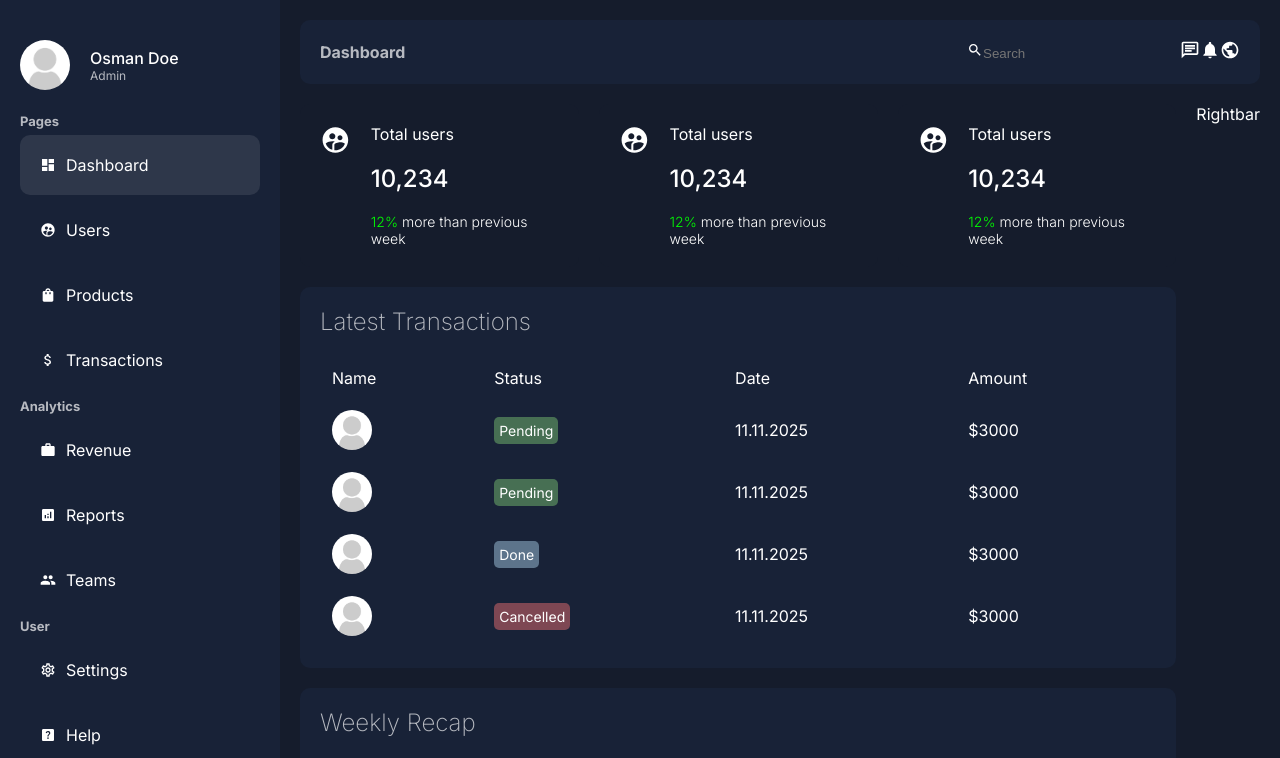
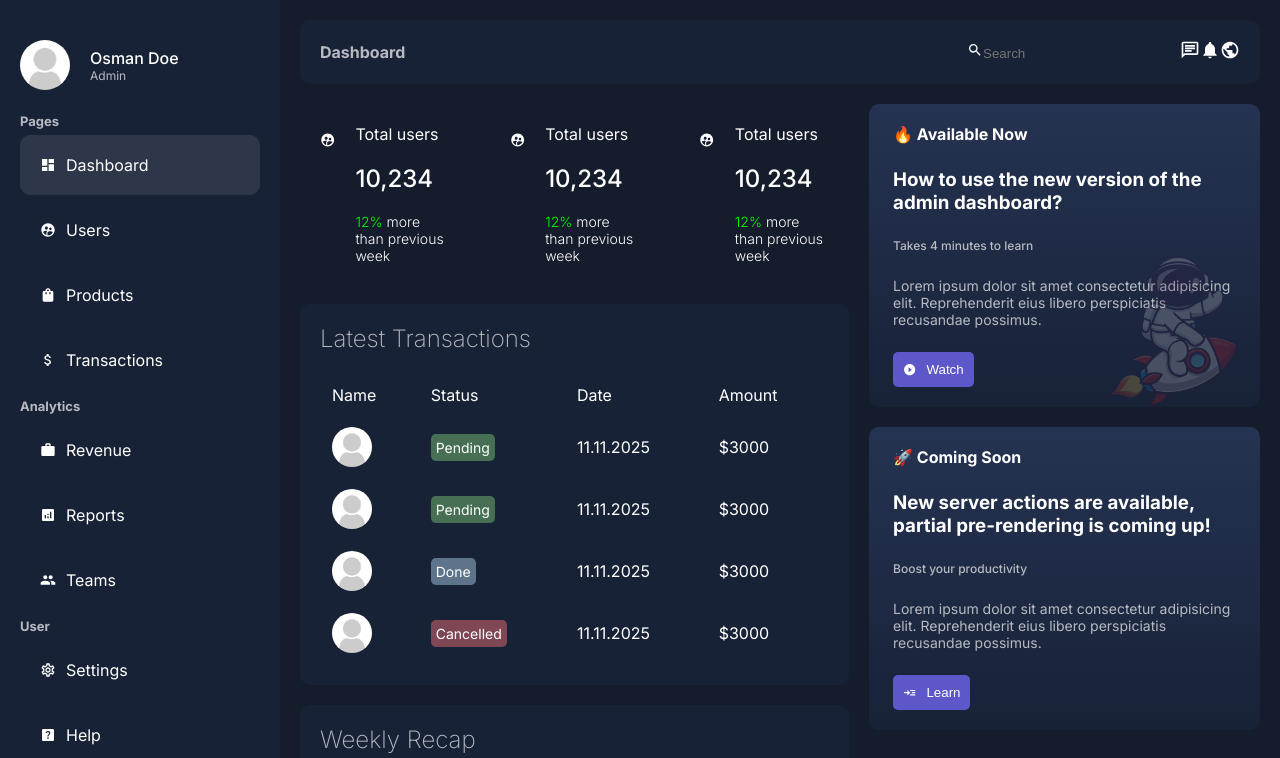
Before and after one commit to osmanalisevinc/admin-dashboard, a Next.js app: page /dashboard in a window 1280 px wide. Shown: the top 758 px of the page. Built offline with nearby package versions, Linux system fonts and the light colour scheme.

Commit message:
add rightbar

```diff
--- a/app/ui/dashboard/rightbar/rightbar.jsx
+++ b/app/ui/dashboard/rightbar/rightbar.jsx
@@ -1,10 +1,51 @@
-import React from 'react'
-import styles from "./rightbar.module.css"
+import React from "react";
+import styles from "./rightbar.module.css";
+import Image from "next/image";
+import { MdPlayCircleFilled, MdReadMore } from "react-icons/md";
 
 const Rightbar = () => {
   return (
-    <div>Rightbar</div>
-  )
-}
+    <div className={styles.container}>
+      <div className={styles.item}>
+        <div className={styles.bgContainer}>
+          <Image className={styles.bg} src="/astronaut.png" alt="" fill />
+        </div>
+        <div className={styles.text}>
+          <span className={styles.notification}>🔥 Available Now</span>
+          <h3 className={styles.title}>
+            How to use the new version of the admin dashboard?
+          </h3>
+          <span className={styles.subtitle}>Takes 4 minutes to learn</span>
+          <p className={styles.desc}>
+            Lorem ipsum dolor sit amet consectetur adipisicing elit.
+            Reprehenderit eius libero perspiciatis recusandae possimus.
+          </p>
+          <button className={styles.button}>
+            <MdPlayCircleFilled />
+            Watch
+          </button>
+        </div>
+      </div>
+      <div className={styles.item}>
+        <div className={styles.text}>
+          <span className={styles.notification}>🚀 Coming Soon</span>
+          <h3 className={styles.title}>
+            New server actions are available, partial pre-rendering is coming
+            up!
+          </h3>
+          <span className={styles.subtitle}>Boost your productivity</span>
+          <p className={styles.desc}>
+            Lorem ipsum dolor sit amet consectetur adipisicing elit.
+            Reprehenderit eius libero perspiciatis recusandae possimus.
+          </p>
+          <button className={styles.button}>
+            <MdReadMore />
+            Learn
+          </button>
+        </div>
+      </div>
+    </div>
+  );
+};
 
-export default Rightbar
+export default Rightbar;
--- a/app/ui/dashboard/rightbar/rightbar.module.css
+++ b/app/ui/dashboard/rightbar/rightbar.module.css
@@ -0,0 +1,59 @@
+.container {
+  position: sticky;
+}
+
+.item {
+  background: linear-gradient(to top, #182237, #253352);
+  padding: 20px 24px;
+  border-radius: 10px;
+  margin-bottom: 20px;
+  position: relative;
+}
+
+.bgContainer {
+  position: absolute;
+  right: 0;
+  bottom: 0;
+  width: 50%;
+  height: 50%;
+}
+
+.bg {
+  object-fit: contain;
+  opacity: 0.2;
+}
+
+.text {
+  display: flex;
+  flex-direction: column;
+  gap: 24px;
+}
+
+
+.notification {
+  font-weight: bold;
+}
+
+.subtitle {
+  color: var(--textSoft);
+  font-weight: 500;
+  font-size: 12px;
+}
+
+.desc {
+  color: var(--textSoft);
+  font-size: 14px;
+}
+
+.button {
+  padding: 10px;
+  display: flex;
+  align-items: center;
+  gap: 10px;
+  width: max-content;
+  background-color: #5d57c9;
+  color: white;
+  border: none;
+  border-radius: 5px;
+  cursor: pointer;
+}
```
